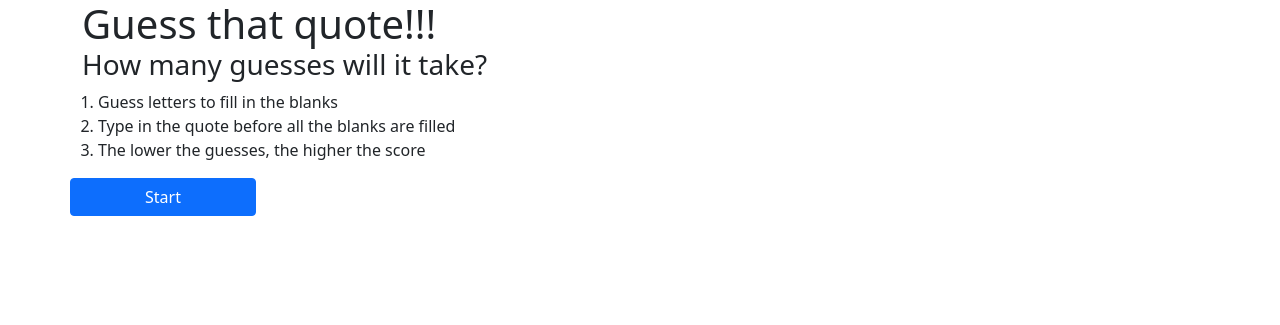
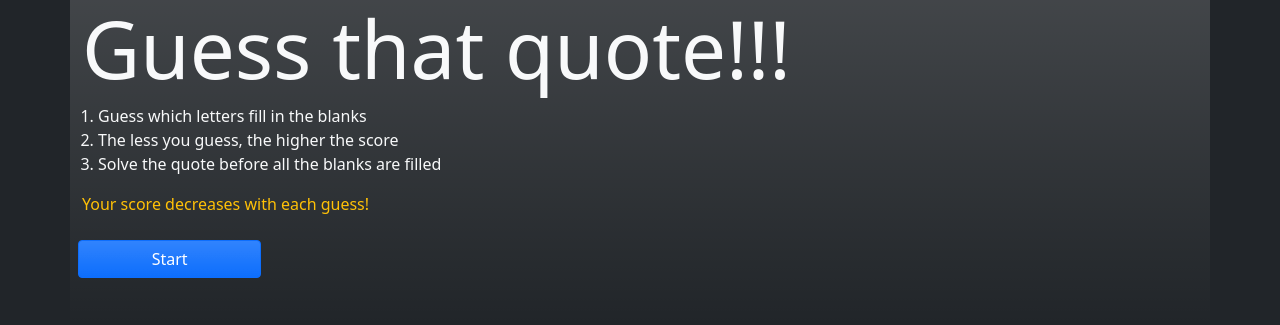
Before and after one commit to rolazaraberin/level2-badge-capstone, a PHP site: page / in a window 1280 px wide. Shown: the top 325 px of the page. Run offline with PHP 8.4, Linux system fonts and the light colour scheme.

Commit message:
Changed styles

```diff
--- a/css/styles.css
+++ b/css/styles.css
@@ -1 +1 @@
-#letterSection .btn{margin:.1rem}#quote .btn{margin:.1rem}#messageArea{height:2rem}
+#letterSection .btn{margin:.1rem}#quote .btn{margin:.1rem}#author{margin-top:0;margin-bottom:0}#messageArea{height:2rem}
--- a/index.html
+++ b/index.html
@@ -1,5 +1,5 @@
 <!DOCTYPE html>
-<html lang="en">
+<html lang="en" class="bg-dark">
   <head id="head">
     <title>Guess That Quote</title>
     <link rel="icon" href="favicon.ico" type="assets/favicon.ico" />
@@ -15,26 +15,35 @@
     ></script>
     <script src="scripts/script.js" type="text/javascript" defer></script>
   </head>
-  <body class="container">
+  <body class="container text-light bg-dark bg-gradient">
     <header class="row row-cols-1">
       <section class="col" id="infoSection">
-        <h1 class="title">Guess that quote!!!</h1>
-        <h3 class="subtitle">How many guesses will it take?</h3>
+        <h1 class="title display-1">Guess that quote!!!</h1>
+        <h3 class="subtitle display-6"></h3>
         <ol>
-          <li>Guess letters to fill in the blanks</li>
-          <li>Type in the quote before all the blanks are filled</li>
-          <li>The lower the guesses, the higher the score</li>
+          <li>Guess which letters fill in the blanks</li>
+          <li>The less you guess, the higher the score</li>
+          <li>Solve the quote before all the blanks are filled</li>
         </ol>
+        <p class="text-warning">Your score decreases with each guess!</p>
       </section>
     </header>
 
-    <main class="row">
-      <section class="row">
-        <button id="startButton" class="btn btn-primary col-2">Start</button>
-        <button id="solveButton" class="btn btn-primary col-2 d-none">
+    <main class="row p-2">
+      <section class="row mb-2">
+        <button id="startButton" class="btn btn-primary bg-gradient col-2">
+          Start
+        </button>
+        <button
+          id="solveButton"
+          class="btn btn-primary bg-gradient col-2 d-none"
+        >
           Solve
         </button>
-        <button id="cancelButton" class="btn btn-danger d-none col-2">
+        <button
+          id="cancelButton"
+          class="btn btn-danger bg-gradient d-none col-2"
+        >
           Cancel
         </button>
         <div id="solveBox" class="col-10 d-none">
@@ -47,7 +56,7 @@
               placeholder="Guess that quote!"
             />
             <button type="submit" class="input-group-text btn-success">
-              V
+              &checkmark;
             </button>
           </form>
         </div>
@@ -55,49 +64,45 @@
       <section id="quoteSection" class="col-12 d-none">
         <blockquote class="blockquote row row-cols-1">
           <div id="quote" class="row row-cols-auto"></div>
+          <cite id="author" class="blockquote-footer col"></cite>
         </blockquote>
-        <cite id="author" class="blockquote-footer col"></cite>
       </section>
-
-      <section id="letterSection" class="col d-none">
+      <section id="messageSection" class="row">
+        <div id="messageArea" class="col-12 text-center"></div>
+      </section>
+      <section id="letterSection" class="col-12 d-none">
         <div class="row row-cols-auto justify-content-center">
-          <button class="col btn btn-secondary">q</button>
-          <button class="col btn btn-secondary">w</button>
-          <button class="col btn btn-secondary">e</button>
-          <button class="col btn btn-secondary">r</button>
-          <button class="col btn btn-secondary">t</button>
-          <button class="col btn btn-secondary">y</button>
-          <button class="col btn btn-secondary">u</button>
-          <button class="col btn btn-secondary">i</button>
-          <button class="col btn btn-secondary">o</button>
-          <button class="col btn btn-secondary">p</button>
+          <button class="col btn btn-secondary bg-gradient">q</button>
+          <button class="col btn btn-secondary bg-gradient">w</button>
+          <button class="col btn btn-secondary bg-gradient">e</button>
+          <button class="col btn btn-secondary bg-gradient">r</button>
+          <button class="col btn btn-secondary bg-gradient">t</button>
+          <button class="col btn btn-secondary bg-gradient">y</button>
+          <button class="col btn btn-secondary bg-gradient">u</button>
+          <button class="col btn btn-secondary bg-gradient">i</button>
+          <button class="col btn btn-secondary bg-gradient">o</button>
+          <button class="col btn btn-secondary bg-gradient">p</button>
         </div>
         <div class="row row-cols-auto justify-content-center">
-          <button class="col btn btn-secondary">a</button>
-          <button class="col btn btn-secondary">s</button>
-          <button class="col btn btn-secondary">d</button>
-          <button class="col btn btn-secondary">f</button>
-          <button class="col btn btn-secondary">g</button>
-          <button class="col btn btn-secondary">h</button>
-          <button class="col btn btn-secondary">j</button>
-          <button class="col btn btn-secondary">k</button>
-          <button class="col btn btn-secondary">l</button>
+          <button class="col btn btn-secondary bg-gradient">a</button>
+          <button class="col btn btn-secondary bg-gradient">s</button>
+          <button class="col btn btn-secondary bg-gradient">d</button>
+          <button class="col btn btn-secondary bg-gradient">f</button>
+          <button class="col btn btn-secondary bg-gradient">g</button>
+          <button class="col btn btn-secondary bg-gradient">h</button>
+          <button class="col btn btn-secondary bg-gradient">j</button>
+          <button class="col btn btn-secondary bg-gradient">k</button>
+          <button class="col btn btn-secondary bg-gradient">l</button>
         </div>
         <div class="row row-cols-auto justify-content-center">
-          <button class="col btn btn-secondary">z</button>
-          <button class="col btn btn-secondary">x</button>
-          <button class="col btn btn-secondary">c</button>
-          <button class="col btn btn-secondary">v</button>
-          <button class="col btn btn-secondary">b</button>
-          <button class="col btn btn-secondary">n</button>
-          <button class="col btn btn-secondary">m</button>
+          <button class="col btn btn-secondary bg-gradient">z</button>
+          <button class="col btn btn-secondary bg-gradient">x</button>
+          <button class="col btn btn-secondary bg-gradient">c</button>
+          <button class="col btn btn-secondary bg-gradient">v</button>
+          <button class="col btn btn-secondary bg-gradient">b</button>
+          <button class="col btn btn-secondary bg-gradient">n</button>
+          <button class="col btn btn-secondary bg-gradient">m</button>
         </div>
-      </section>
-      <section
-        id="messageSection"
-        class="row row-cols-auto justify-content-center"
-      >
-        <div id="messageArea" class="btn col"></div>
       </section>
     </main>
 
@@ -111,7 +116,7 @@
         <!--<div id="guessCount">0</div>-->
       </div>
       <div class="col">
-        Your highest score: <span id="highScore">0</span>
+        Your high score: <span id="highScore">0</span>
         <!--<div id="bestGuessCount">0</div>-->
       </div>
     </footer>
--- a/styles.scss
+++ b/styles.scss
@@ -3,13 +3,15 @@
     margin: 0.1rem;
   }
 }
-
 #quote {
   .btn {
     margin: 0.1rem;
   }
 }
-
+#author {
+  margin-top: 0;
+  margin-bottom: 0;
+}
 #messageArea {
   height: 2rem;
 }
```
Also changed, not shown: scripts/script.js (+67 -12 lines).
